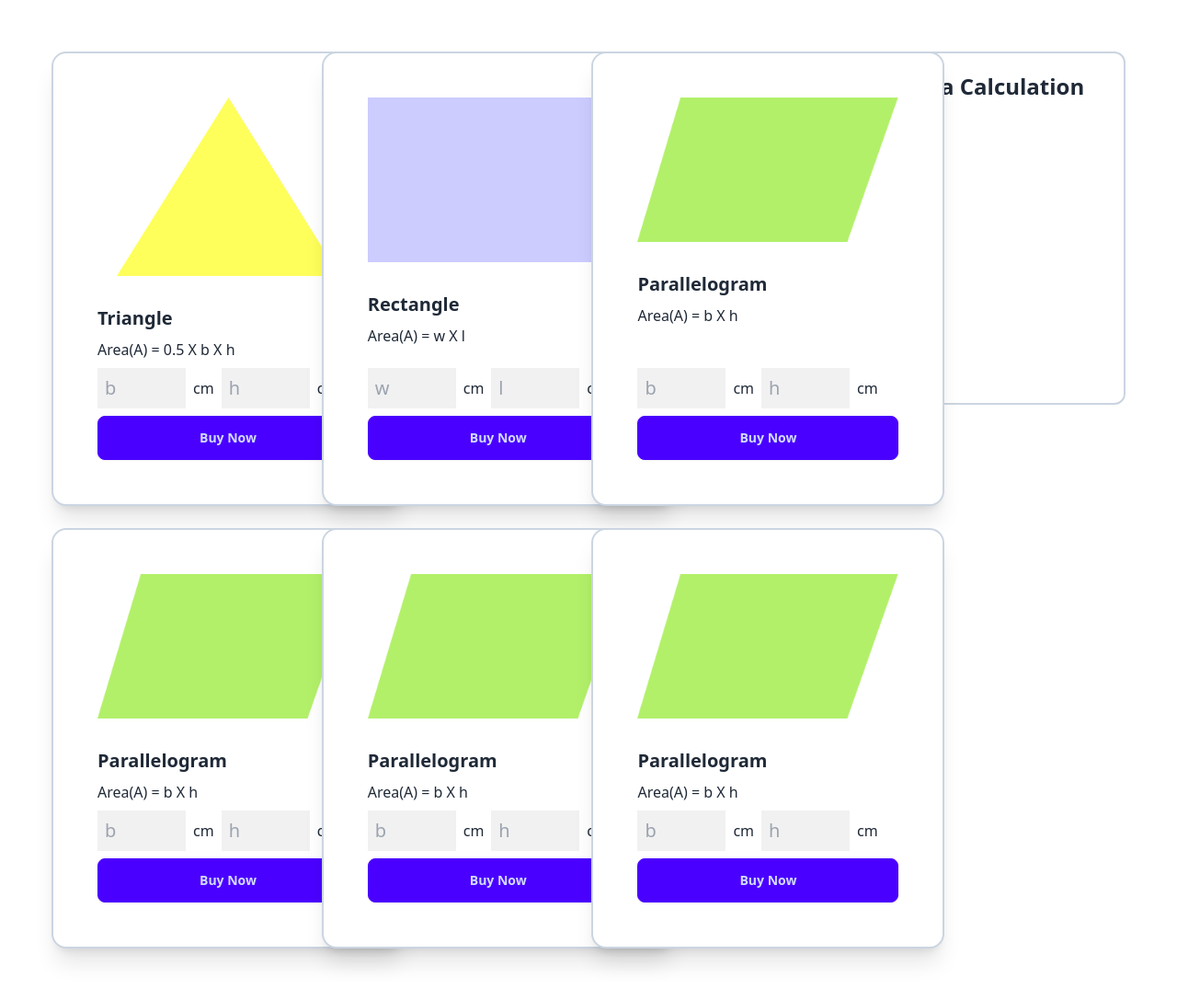
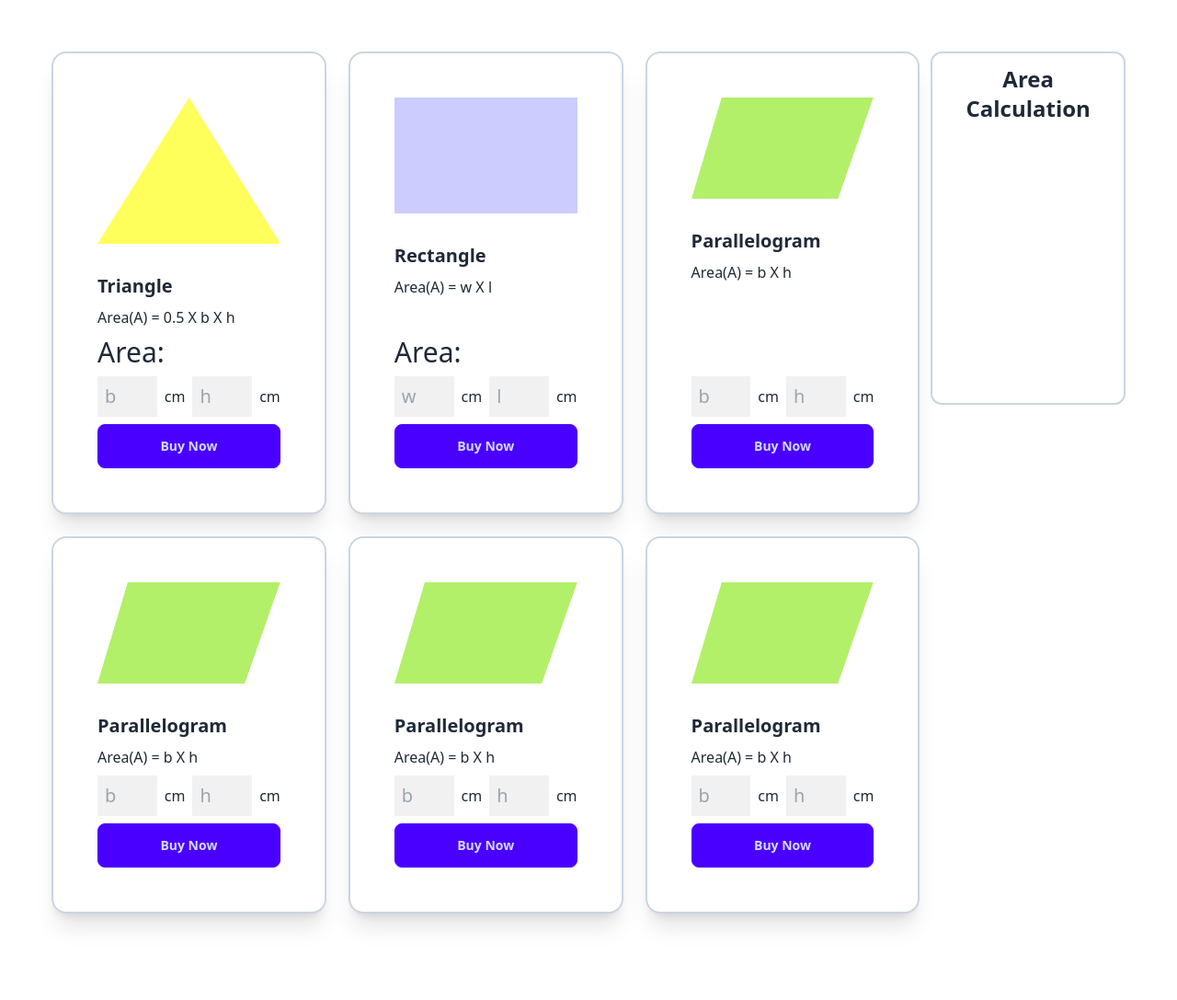
Before and after one commit to sajidhasan-web/geometry-genius, a plain HTML site: page index.html in a window 1280 px wide. Shown: the whole page at 92% size. After the commit the page ends 1049 px from the top, so only its background shows below. Drawn offline with nearby package versions, Linux system fonts and the light colour scheme.

Commit message:
triangle and rectangle card done

```diff
--- a/index.html
+++ b/index.html
@@ -19,40 +19,61 @@
     />
     <script src="https://cdn.tailwindcss.com"></script>
   </head>
-  <body class="p-14">
+  <body class="container mx-auto p-5 md:p-14">
         <header>
 
         </header>
         <main>
-           <div class="flex gap-6">
+           <div class=" md:flex gap-3">
                      <!-- Geometry Cards -->
-                <div class="grid grid-cols-1 md:grid-cols-2 lg:grid-cols-3 gap-6">
+                <div class="grid grid-cols-1 md:grid-cols-2 lg:grid-cols-3 gap-3 lg:gap-6">
                     <!-- Triangle Card -->
-                    <div class="card w-96 bg-base-100 shadow-xl p-12 border-2 border-slate-300">
+                    <div id="triangleCard" onmouseover="mouseOver()" onmouseout="mouseOut()" class="card bg-base-100 shadow-xl p-12 border-2 border-slate-300">
                        <div class="max-w-[250px] bg-cover mx-auto">
                         <img src="./images/triangle.png" alt="triangle photo" />
                        </div>
                         <div class="card-body p-0 mt-8">
                           <h2 class="card-title">Triangle</h2>
                           <p>Area(A) = 0.5 X b X h</p>
+                          <div>
+                            <p class="text-3xl">Area: <span id="triangleDisplay"></span></p>
+                          </div>
                           <div class="flex items-center gap-2">
-                                <input class="bg-[#F1F1F1] w-24 text-xl p-2 outline-none " type="text" name="" id="" placeholder="b"><span>cm</span>
-                                <input class="bg-[#F1F1F1] w-24 text-xl p-2 outline-none" type="text" name="" id="" placeholder="h"><span>cm</span>
+                                <input class="bg-[#F1F1F1] w-1/3 text-xl p-2 outline-none " type="text" name="" id="triangle-base" placeholder="b"><span>cm</span>
+                                <input class="bg-[#F1F1F1] w-1/3 text-xl p-2 outline-none" type="text" name="" id="triangle-hight" placeholder="h"><span>cm</span>
                           </div>
                           <div class="card-actions justify-end">
-                            <button class="btn btn-primary w-full">Buy Now</button>
+                            <button class="btn btn-primary w-full" onclick="triangleAreaCalculate()">Buy Now</button>
                           </div>
                         </div>
                       </div>
                     <!-- Rectangle Card -->
-                    <div class="card w-96 bg-base-100 shadow-xl p-12 border-2 border-slate-300">
+                    <div class="card bg-base-100 shadow-xl p-12 border-2 border-slate-300">
                         <img src="./images/rectangle.png" alt="triangle photo" />
                         <div class="card-body p-0 mt-8">
                           <h2 class="card-title">Rectangle</h2>
                           <p>Area(A) = w X l </p>
+                          <div>
+                            <p class="text-3xl">Area: <span id="rectangleDisplay"></span></p>
+                          </div>
                           <div class="flex items-center gap-2">
-                            <input class="bg-[#F1F1F1] w-24 text-xl p-2 outline-none " type="text" name="" id="" placeholder="w"><span>cm</span>
-                            <input class="bg-[#F1F1F1] w-24 text-xl p-2 outline-none" type="text" name="" id="" placeholder="l"><span>cm</span>
+                            <input class="bg-[#F1F1F1] w-1/3 text-xl p-2 outline-none " type="text" name="" id="rectangle-width" placeholder="w"><span>cm</span>
+                            <input class="bg-[#F1F1F1] w-1/3 text-xl p-2 outline-none" type="text" name="" id="rectangle-hight" placeholder="l"><span>cm</span>
+                          </div>
+                          <div class="card-actions justify-end">
+                            <button class="btn btn-primary w-full"  onclick="rectangleAreaCalculate()">Buy Now</button>
+                          </div>
+                        </div>
+                      </div>
+                    <!-- Parallelogram Card -->
+                    <div class="card  bg-base-100 shadow-xl p-12 border-2 border-slate-300">
+                      <img src="./images/parallelogram.png" alt="triangle photo" />
+                        <div class="card-body p-0 mt-8">
+                          <h2 class="card-title">Parallelogram</h2>
+                          <p>Area(A) = b X h</p>
+                          <div class="flex items-center gap-2">
+                            <input class="bg-[#F1F1F1] w-1/3 text-xl p-2 outline-none " type="text" name="" id="" placeholder="b"><span>cm</span>
+                            <input class="bg-[#F1F1F1] w-1/3 text-xl p-2 outline-none" type="text" name="" id="" placeholder="h"><span>cm</span>
                           </div>
                           <div class="card-actions justify-end">
                             <button class="btn btn-primary w-full">Buy Now</button>
@@ -60,14 +81,14 @@
                         </div>
                       </div>
                     <!-- Parallelogram Card -->
-                    <div class="card w-96 bg-base-100 shadow-xl p-12 border-2 border-slate-300">
+                    <div class="card  bg-base-100 shadow-xl p-12 border-2 border-slate-300">
                       <img src="./images/parallelogram.png" alt="triangle photo" />
                         <div class="card-body p-0 mt-8">
                           <h2 class="card-title">Parallelogram</h2>
                           <p>Area(A) = b X h</p>
                           <div class="flex items-center gap-2">
-                            <input class="bg-[#F1F1F1] w-24 text-xl p-2 outline-none " type="text" name="" id="" placeholder="b"><span>cm</span>
-                            <input class="bg-[#F1F1F1] w-24 text-xl p-2 outline-none" type="text" name="" id="" placeholder="h"><span>cm</span>
+                            <input class="bg-[#F1F1F1] w-1/3 text-xl p-2 outline-none " type="text" name="" id="" placeholder="b"><span>cm</span>
+                            <input class="bg-[#F1F1F1] w-1/3 text-xl p-2 outline-none" type="text" name="" id="" placeholder="h"><span>cm</span>
                           </div>
                           <div class="card-actions justify-end">
                             <button class="btn btn-primary w-full">Buy Now</button>
@@ -75,14 +96,14 @@
                         </div>
                       </div>
                     <!-- Parallelogram Card -->
-                    <div class="card w-96 bg-base-100 shadow-xl p-12 border-2 border-slate-300">
+                    <div class="card  bg-base-100 shadow-xl p-12 border-2 border-slate-300">
                       <img src="./images/parallelogram.png" alt="triangle photo" />
                         <div class="card-body p-0 mt-8">
                           <h2 class="card-title">Parallelogram</h2>
                           <p>Area(A) = b X h</p>
                           <div class="flex items-center gap-2">
-                            <input class="bg-[#F1F1F1] w-24 text-xl p-2 outline-none " type="text" name="" id="" placeholder="b"><span>cm</span>
-                            <input class="bg-[#F1F1F1] w-24 text-xl p-2 outline-none" type="text" name="" id="" placeholder="h"><span>cm</span>
+                            <input class="bg-[#F1F1F1] w-1/3 text-xl p-2 outline-none " type="text" name="" id="" placeholder="b"><span>cm</span>
+                            <input class="bg-[#F1F1F1] w-1/3 text-xl p-2 outline-none" type="text" name="" id="" placeholder="h"><span>cm</span>
                           </div>
                           <div class="card-actions justify-end">
                             <button class="btn btn-primary w-full">Buy Now</button>
@@ -90,29 +111,14 @@
                         </div>
                       </div>
                     <!-- Parallelogram Card -->
-                    <div class="card w-96 bg-base-100 shadow-xl p-12 border-2 border-slate-300">
+                    <div class="card  bg-base-100 shadow-xl p-12 border-2 border-slate-300">
                       <img src="./images/parallelogram.png" alt="triangle photo" />
                         <div class="card-body p-0 mt-8">
                           <h2 class="card-title">Parallelogram</h2>
                           <p>Area(A) = b X h</p>
                           <div class="flex items-center gap-2">
-                            <input class="bg-[#F1F1F1] w-24 text-xl p-2 outline-none " type="text" name="" id="" placeholder="b"><span>cm</span>
-                            <input class="bg-[#F1F1F1] w-24 text-xl p-2 outline-none" type="text" name="" id="" placeholder="h"><span>cm</span>
-                          </div>
-                          <div class="card-actions justify-end">
-                            <button class="btn btn-primary w-full">Buy Now</button>
-                          </div>
-                        </div>
-                      </div>
-                    <!-- Parallelogram Card -->
-                    <div class="card w-96 bg-base-100 shadow-xl p-12 border-2 border-slate-300">
-                      <img src="./images/parallelogram.png" alt="triangle photo" />
-                        <div class="card-body p-0 mt-8">
-                          <h2 class="card-title">Parallelogram</h2>
-                          <p>Area(A) = b X h</p>
-                          <div class="flex items-center gap-2">
-                            <input class="bg-[#F1F1F1] w-24 text-xl p-2 outline-none " type="text" name="" id="" placeholder="b"><span>cm</span>
-                            <input class="bg-[#F1F1F1] w-24 text-xl p-2 outline-none" type="text" name="" id="" placeholder="h"><span>cm</span>
+                            <input class="bg-[#F1F1F1] w-1/3 text-xl p-2 outline-none " type="text" name="" id="" placeholder="b"><span>cm</span>
+                            <input class="bg-[#F1F1F1] w-1/3 text-xl p-2 outline-none" type="text" name="" id="" placeholder="h"><span>cm</span>
                           </div>
                           <div class="card-actions justify-end">
                             <button class="btn btn-primary w-full">Buy Now</button>
@@ -121,12 +127,13 @@
                       </div>
                 </div>
                     <!-- Calculation area -->
-                <div class="p-5 w-96 max-h-96  border-2 border-slate-300 rounded-xl text-center font-bold text-2xl">
+                <div class="p-3 w-[500px] h-96  border-2 border-slate-300 rounded-xl text-center font-bold text-2xl">
                     <h3>Area Calculation</h3>
-
                 </div>
            </div>
 
         </main>
+        <script src="scripts/triangle.js"></script>
+        <script src="scripts/rectangle.js"></script>
   </body>
 </html>
--- /dev/null
+++ b/scripts/rectangle.js
@@ -0,0 +1,7 @@
+function rectangleAreaCalculate() {
+
+    const rectangleWidth = getInputValue('rectangle-width')
+    const rectangleHight = getInputValue('rectangle-hight')
+    const area = rectangleWidth * rectangleHight
+    const rectangleDisplay = areaDisplay('rectangleDisplay', area)
+ }
--- /dev/null
+++ b/scripts/triangle.js
@@ -0,0 +1,59 @@
+function triangleAreaCalculate() {
+
+   const triangleBase = getInputValue('triangle-base')
+   const triangleHight = getInputValue('triangle-hight')
+   const area = 0.5 * triangleBase * triangleHight
+   const triangleDisplay = areaDisplay('triangleDisplay', area)
+
+}
+
+
+function getInputValue(elementValue) {
+  const element = document.getElementById(elementValue);
+  const elementText = element.value;
+  const result = parseFloat(elementText);
+  return result;
+}
+
+function areaDisplay(elementValue, area){
+    const findId = document.getElementById(elementValue)
+    findId.innerText = area
+
+}
+
+
+
+
+function mouseOver(){
+   const mouseOver = document.getElementById('triangleCard').style.background = 'pink';
+
+}
+
+function mouseOut() {
+    const mouseOut = document.getElementById('triangleCard').style.background = 'white';
+  }
+
+
+
+// function triangleAreaCalculate() {
+
+//     // triangleBase
+//     const inputValue = document.getElementById('triangle-base')
+//      const inputText = inputValue.value
+//      const base = parseFloat(inputText)
+
+
+//     // triangleHight
+//     const inputValue2 = document.getElementById('triangle-hight')
+//      const inputText2 = inputValue2.value
+//      const hight = parseFloat(inputText2)
+
+//      const area = 0.5 * base * hight
+
+
+//     //  display triangle value
+
+//     const displaySpan = document.getElementById('triangleDisplay')
+//     displaySpan.innerText = area
+
+// }
```
